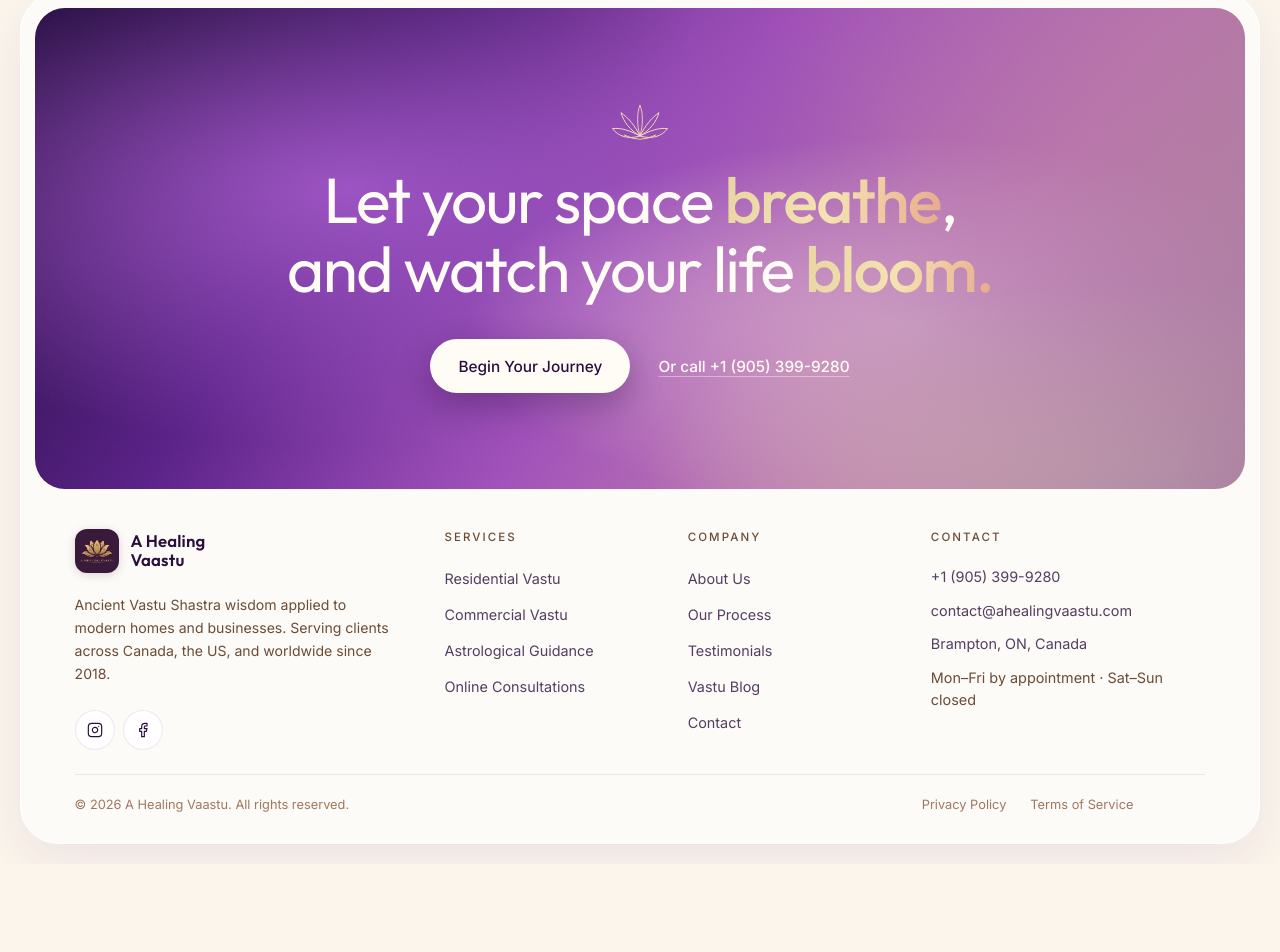
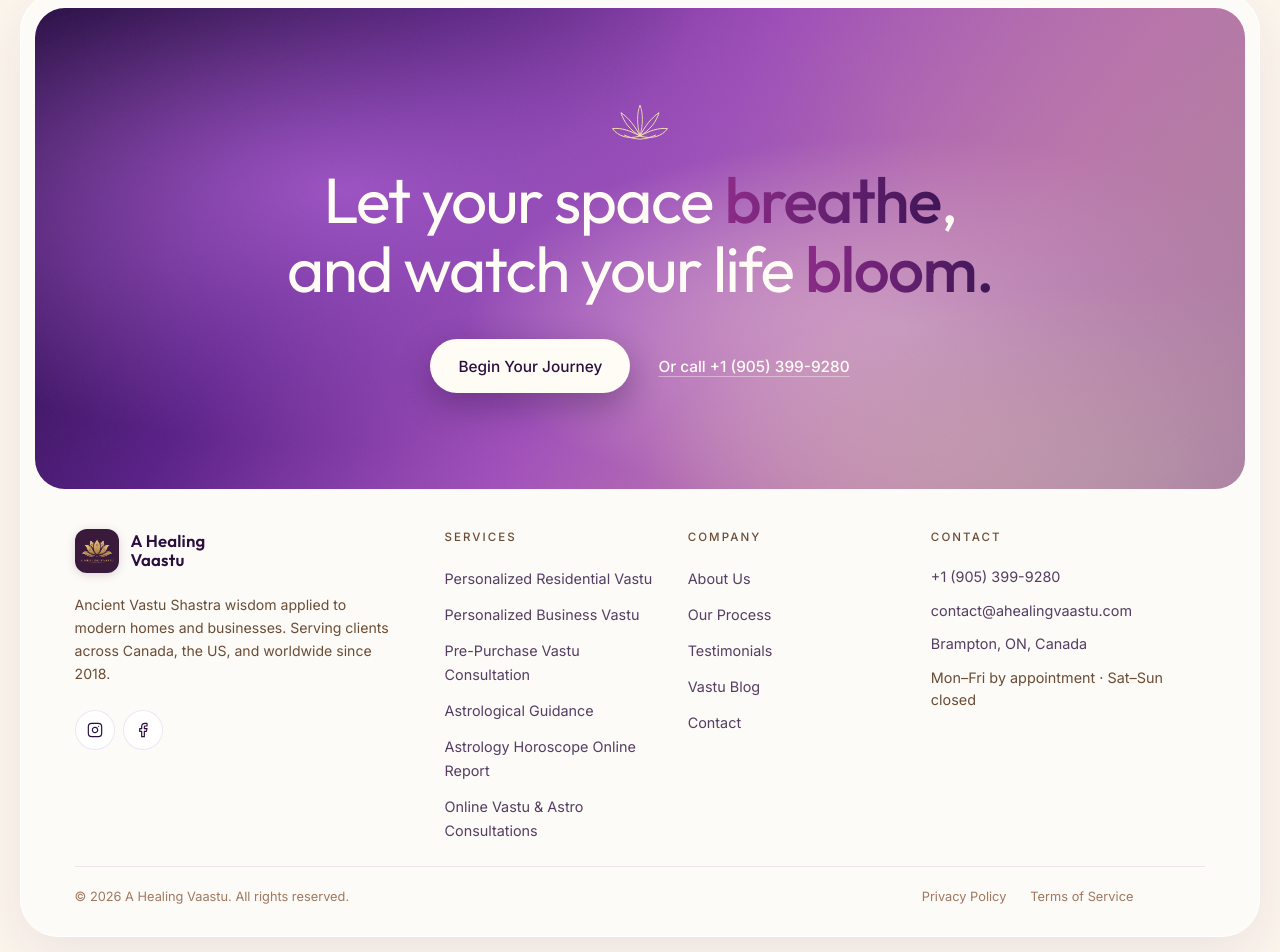
Before and after one commit to AHealingVaastu/AHealingVaastu-Website, a Next.js app: page / in a window 1280 px wide. Shown: the part 8175-9127 px from the top of the page. Before the commit the page ends 9039 px from the top, so only its background shows below. Built offline with nearby package versions, Linux system fonts and the light colour scheme.

Commit message:
feat: match footer services to the Services section
- List the six service titles from the content data in the footer Services column
- Switch the "breathe" and "bloom" accents to the plum gradient

```diff
--- a/components/sections/Footer.tsx
+++ b/components/sections/Footer.tsx
@@ -2,17 +2,12 @@ import Image from "next/image";
 import { Facebook, Instagram, Youtube } from "lucide-react";
 import Reveal from "@/components/ui/Reveal";
 import Lotus from "@/components/ui/Lotus";
-import { business } from "@/lib/content";
+import { business, services } from "@/lib/content";
 
 const cols = [
   {
     title: "Services",
-    links: [
-      { label: "Residential Vastu", href: "#services" },
-      { label: "Commercial Vastu", href: "#services" },
-      { label: "Astrological Guidance", href: "#services" },
-      { label: "Online Consultations", href: "#services" },
-    ],
+    links: services.map((s) => ({ label: s.title, href: "#services" })),
   },
   {
     title: "Company",
@@ -48,8 +43,8 @@ export default function Footer() {
               <Lotus width={64} stroke="#F4E3B0" />
             </div>
             <h2 className="mx-auto mt-6 max-w-3xl font-display text-[clamp(2.2rem,5vw,4.2rem)] font-normal leading-[1.08] tracking-[-0.025em] text-[#FFFCF6]">
-              Let your space <span className="text-accent-light">breathe</span>,
-              <br className="hidden sm:block" /> and watch your life <span className="text-accent-light">bloom.</span>
+              Let your space <span className="text-accent-plum">breathe</span>,
+              <br className="hidden sm:block" /> and watch your life <span className="text-accent-plum">bloom.</span>
             </h2>
             <div className="mt-9 flex flex-wrap items-center justify-center gap-x-7 gap-y-4">
               <a
```
